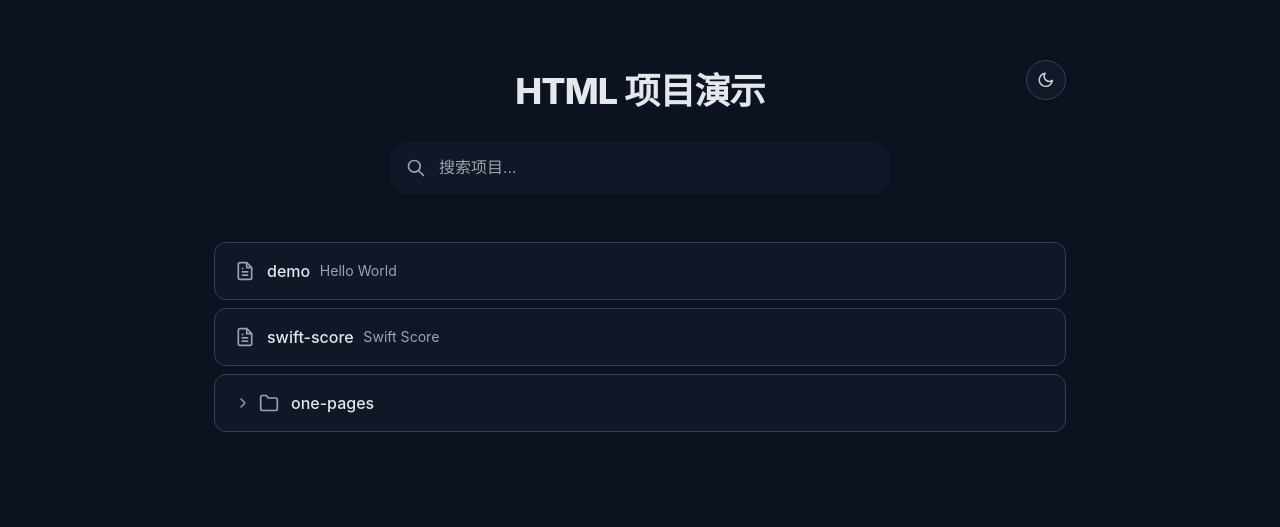
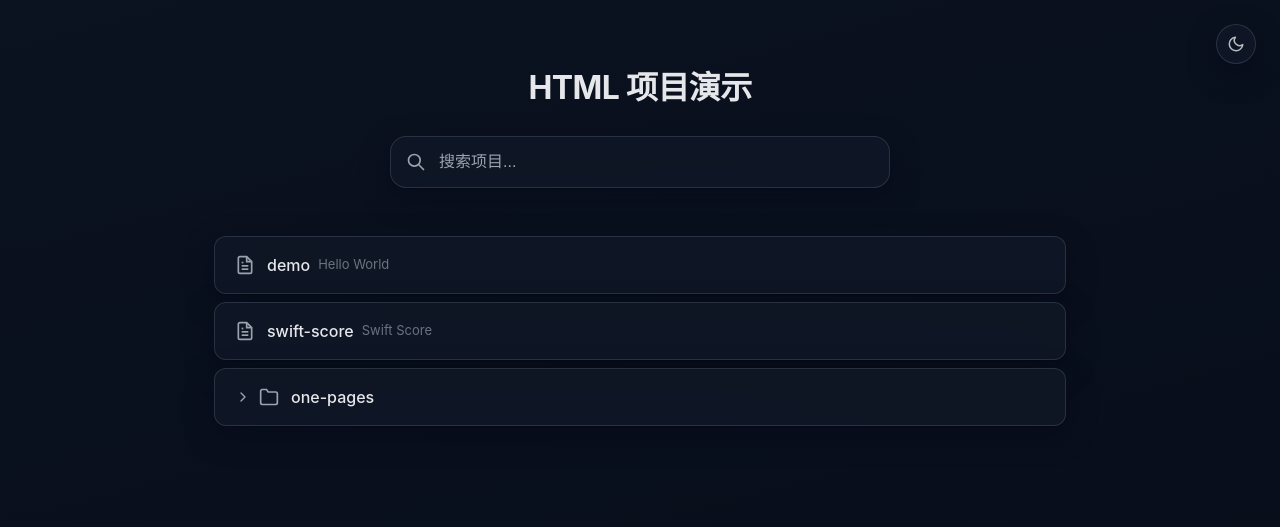
Before and after one commit to verkyer/llm-demo, a website: page html/index.html in a window 1280 px wide. Both pictures are taken after a click on the button "切换为深色模式". Shown: the top 527 px of the page. Drawn offline with Linux system fonts and the light colour scheme.

Commit message:
Align_pages_home_ui_with_local_render

```diff
--- a/html/index.html
+++ b/html/index.html
@@ -6,33 +6,41 @@
     <title>HTML 项目演示</title>
     <style>
       :root {
-        --bg-color: #f9fafb;
-        --card-bg: #ffffff;
-        --text-primary: #111827;
-        --text-secondary: #6b7280;
-        --accent-color: #000000;
-        --accent-hover: #333333;
-        --border-color: #e5e7eb;
-        --hover-bg: #f3f4f6;
-        --theme-btn-bg: #ffffff;
-        --theme-btn-border: #e5e7eb;
-        --theme-btn-icon: #4b5563;
+        --bg-start: #f7f8fa;
+        --bg-end: #f2f4f7;
+        --card-bg: rgba(255, 255, 255, 0.82);
+        --text-primary: #0f172a;
+        --text-secondary: #475569;
+        --accent-color: #4f46e5;
+        --accent-hover: #4338ca;
+        --border-color: rgba(15, 23, 42, 0.1);
+        --hover-bg: rgba(255, 255, 255, 0.94);
+        --card-shadow: 0 1px 1px rgba(15, 23, 42, 0.03), 0 8px 24px rgba(15, 23, 42, 0.05);
+        --card-shadow-hover: 0 2px 2px rgba(15, 23, 42, 0.05), 0 14px 32px rgba(15, 23, 42, 0.08);
+        --theme-btn-bg: rgba(255, 255, 255, 0.7);
+        --theme-btn-bg-hover: rgba(255, 255, 255, 0.92);
+        --theme-btn-icon: rgba(15, 23, 42, 0.72);
+        --focus-ring: 0 0 0 3px rgba(79, 70, 229, 0.16);
         --font-sans: 'Inter', -apple-system, BlinkMacSystemFont, "Segoe UI", Roboto,
           "Helvetica Neue", Arial, sans-serif;
       }
 
       [data-theme='dark'] {
-        --bg-color: #0b1220;
-        --card-bg: #101827;
+        --bg-start: #0b1220;
+        --bg-end: #070d19;
+        --card-bg: rgba(17, 24, 39, 0.82);
         --text-primary: #e5e7eb;
         --text-secondary: #9ca3af;
         --accent-color: #a5b4fc;
         --accent-hover: #c7d2fe;
-        --border-color: #334155;
-        --hover-bg: #1f2937;
-        --theme-btn-bg: #111827;
-        --theme-btn-border: #374151;
-        --theme-btn-icon: #d1d5db;
+        --border-color: rgba(148, 163, 184, 0.2);
+        --hover-bg: rgba(17, 24, 39, 0.94);
+        --card-shadow: 0 1px 1px rgba(2, 6, 23, 0.28), 0 10px 30px rgba(2, 6, 23, 0.36);
+        --card-shadow-hover: 0 2px 2px rgba(2, 6, 23, 0.34), 0 16px 38px rgba(2, 6, 23, 0.45);
+        --theme-btn-bg: rgba(17, 24, 39, 0.72);
+        --theme-btn-bg-hover: rgba(17, 24, 39, 0.92);
+        --theme-btn-icon: rgba(229, 231, 235, 0.8);
+        --focus-ring: 0 0 0 3px rgba(165, 180, 252, 0.2);
       }
 
       * {
@@ -42,10 +50,12 @@
       body {
         margin: 0;
         font-family: var(--font-sans);
-        background-color: var(--bg-color);
+        background: linear-gradient(165deg, var(--bg-start), var(--bg-end));
         color: var(--text-primary);
         line-height: 1.5;
         -webkit-font-smoothing: antialiased;
+        min-height: 100vh;
+        transition: background 0.2s ease, color 0.2s ease;
       }
 
       .container {
@@ -57,13 +67,12 @@
       header {
         margin-bottom: 3rem;
         text-align: center;
-        position: relative;
       }
 
       h1 {
-        font-size: 2.25rem;
-        font-weight: 800;
-        letter-spacing: -0.025em;
+        font-size: 2rem;
+        font-weight: 700;
+        letter-spacing: -0.02em;
         margin: 0 0 1.5rem 0;
         color: var(--text-primary);
       }
@@ -79,20 +88,21 @@
         padding: 1rem 1.5rem 1rem 3rem;
         padding-right: 3.25rem;
         font-size: 1rem;
-        border: 1px solid transparent;
+        border: 1px solid var(--border-color);
         border-radius: 1rem;
         background: var(--card-bg);
-        box-shadow: 0 4px 6px -1px rgba(0, 0, 0, 0.05),
-          0 2px 4px -1px rgba(0, 0, 0, 0.03);
+        box-shadow: var(--card-shadow);
         transition: all 0.2s ease;
         outline: none;
         position: relative;
         z-index: 1;
+        color: var(--text-primary);
+        backdrop-filter: blur(10px);
+        -webkit-backdrop-filter: blur(10px);
       }
 
       .search-input:focus {
-        box-shadow: 0 10px 15px -3px rgba(0, 0, 0, 0.05),
-          0 4px 6px -2px rgba(0, 0, 0, 0.025);
+        box-shadow: var(--focus-ring), var(--card-shadow-hover);
         transform: translateY(-1px);
       }
 
@@ -121,7 +131,7 @@
         height: 1.75rem;
         border-radius: 0.6rem;
         border: 1px solid var(--border-color);
-        background: #fff;
+        background: var(--card-bg);
         color: var(--text-secondary);
         display: none;
         align-items: center;
@@ -134,7 +144,7 @@
       .clear-btn:hover {
         background: var(--hover-bg);
         color: var(--text-primary);
-        border-color: #d1d5db;
+        border-color: var(--border-color);
       }
 
       .card {
@@ -163,11 +173,14 @@
         color: var(--text-primary);
         cursor: pointer;
         position: relative;
+        box-shadow: var(--card-shadow);
+        backdrop-filter: blur(10px);
+        -webkit-backdrop-filter: blur(10px);
       }
 
       .item-content:hover {
-        border-color: #d1d5db;
-        box-shadow: 0 2px 4px rgba(0, 0, 0, 0.02);
+        border-color: var(--border-color);
+        box-shadow: var(--card-shadow-hover);
         transform: translateY(-1px);
       }
 
@@ -196,14 +209,22 @@
       .name {
         font-weight: 500;
         font-size: 1rem;
-        flex: 0 0 auto;
-        margin-right: 0.6rem;
+        flex: 1;
+      }
+
+      .link-item .name {
+        flex: 0 1 auto;
+        min-width: 0;
       }
 
       .page-title {
+        color: var(--text-secondary);
+        font-size: 0.8125rem;
+        font-weight: 400;
+        opacity: 0.66;
+        margin-left: 0.5rem;
         flex: 1;
-        color: var(--text-secondary);
-        font-size: 0.88rem;
+        min-width: 0;
         white-space: nowrap;
         overflow: hidden;
         text-overflow: ellipsis;
@@ -306,24 +327,48 @@
       }
 
       .theme-toggle {
-        position: absolute;
-        top: -0.25rem;
-        right: 0;
-        width: 2.5rem;
-        height: 2.5rem;
+        position: fixed;
+        top: 1.5rem;
+        right: 1.5rem;
+        width: 40px;
+        height: 40px;
         border-radius: 999px;
-        border: 1px solid var(--theme-btn-border);
+        border: 1px solid var(--border-color);
         background: var(--theme-btn-bg);
         color: var(--theme-btn-icon);
-        display: inline-flex;
+        display: flex;
         align-items: center;
         justify-content: center;
         cursor: pointer;
+        box-shadow: var(--card-shadow);
+        backdrop-filter: blur(10px);
+        -webkit-backdrop-filter: blur(10px);
+        transition: all 0.2s ease;
+      }
+
+      .theme-toggle:hover {
+        background: var(--theme-btn-bg-hover);
+        box-shadow: var(--card-shadow-hover);
+        transform: translateY(-1px);
+      }
+
+      .theme-toggle:focus-visible {
+        outline: none;
+        box-shadow: var(--focus-ring), var(--card-shadow-hover);
       }
 
       .theme-toggle svg {
-        width: 1.1rem;
-        height: 1.1rem;
+        width: 18px;
+        height: 18px;
+      }
+
+      @media (max-width: 768px) {
+        .theme-toggle {
+          top: 1.1rem;
+          right: 1.1rem;
+          width: 44px;
+          height: 44px;
+        }
       }
 
       @keyframes slideDown {
@@ -344,12 +389,12 @@
   </head>
   <body>
     <div class="container">
+      <button id="themeToggle" class="theme-toggle" type="button" aria-label="切换深浅色">
+        <svg viewBox="0 0 24 24" fill="none" stroke="currentColor" stroke-width="2" stroke-linecap="round" stroke-linejoin="round">
+          <path d="M21 12.79A9 9 0 1 1 11.21 3c0 0 0 0 0 0A7 7 0 0 0 21 12.79z"></path>
+        </svg>
+      </button>
       <header>
-        <button id="themeToggle" class="theme-toggle" type="button" aria-label="切换为深色模式">
-          <svg viewBox="0 0 24 24" fill="none" stroke="currentColor" stroke-width="2" stroke-linecap="round" stroke-linejoin="round">
-            <path d="M21 12.79A9 9 0 1 1 11.21 3c0 0 0 0 0 0A7 7 0 0 0 21 12.79z"></path>
-          </svg>
-        </button>
         <h1>HTML 项目演示</h1>
         <div class="search-wrapper">
           <svg class="search-icon" fill="none" stroke="currentColor" viewBox="0 0 24 24">
@@ -503,7 +548,7 @@
       const themeToggle = document.getElementById('themeToggle')
       const noResults = document.getElementById('noResults')
 
-      const THEME_KEY = 'llm-demo-theme'
+      const THEME_KEY = 'theme'
 
       const setTheme = (theme) => {
         document.documentElement.setAttribute('data-theme', theme)
```
